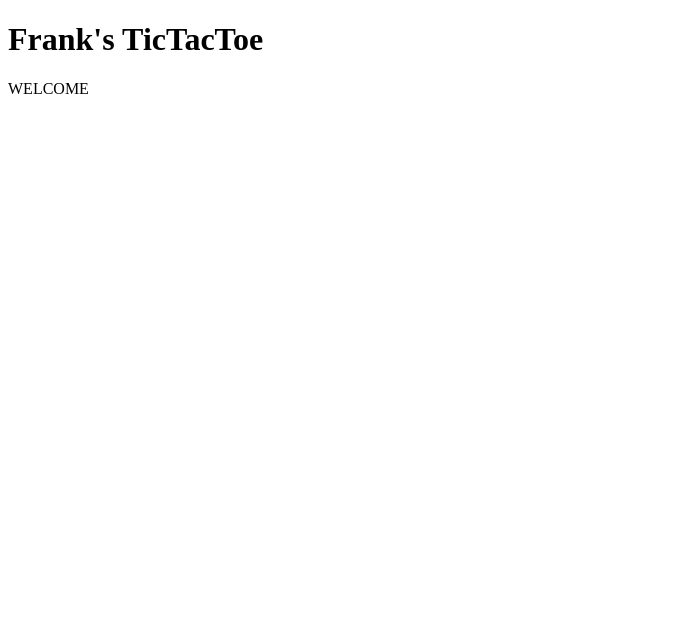
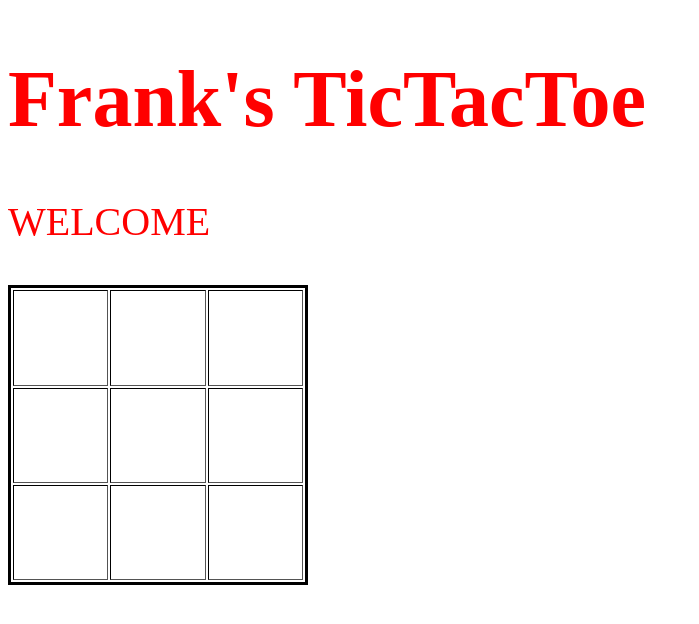
Before and after one commit to francoabaroa/tictactoe, a website: page client/index.html in a window 1280 px wide. Shown: the whole page, without its empty margins (0-699 px from the left). Drawn offline with nearby package versions, Linux system fonts and the light colour scheme.

Commit message:
Add style sheet and replace index.html

```diff
--- a/client/index.html
+++ b/client/index.html
@@ -3,11 +3,29 @@
 <head>
   <meta charset='utf-8'/>
   <title> tic tac toe</title>
+  <link rel="stylesheet" href="style.css"></link>
 </head>
 <body>
   <h1> Frank's TicTacToe </h1>
   <p> WELCOME </p>
 
+  <table border='1'>
+  <tr>
+  <td onclick="prompt('X or O?');">  </td>
+  <td></td>
+  <td></td>
+  </tr>
+  <tr>
+  <td></td>
+  <td></td>
+  <td></td>
+  </tr>
+  <tr>
+  <td></td>
+  <td></td>
+  <td></td>
+  </tr>
+  </table>
 
 
 <script src="https://ajax.googleapis.com/ajax/libs/angularjs/1.5.7/angular.min.js"></script>
--- /dev/null
+++ b/client/style.css
@@ -0,0 +1,11 @@
+body {
+  font-size: 40px !important;
+  color: red !important;
+}
+
+table {
+  border: 3px black solid;
+  font-size: 50px;
+  width: 300px;
+  height: 300px;
+}
```
